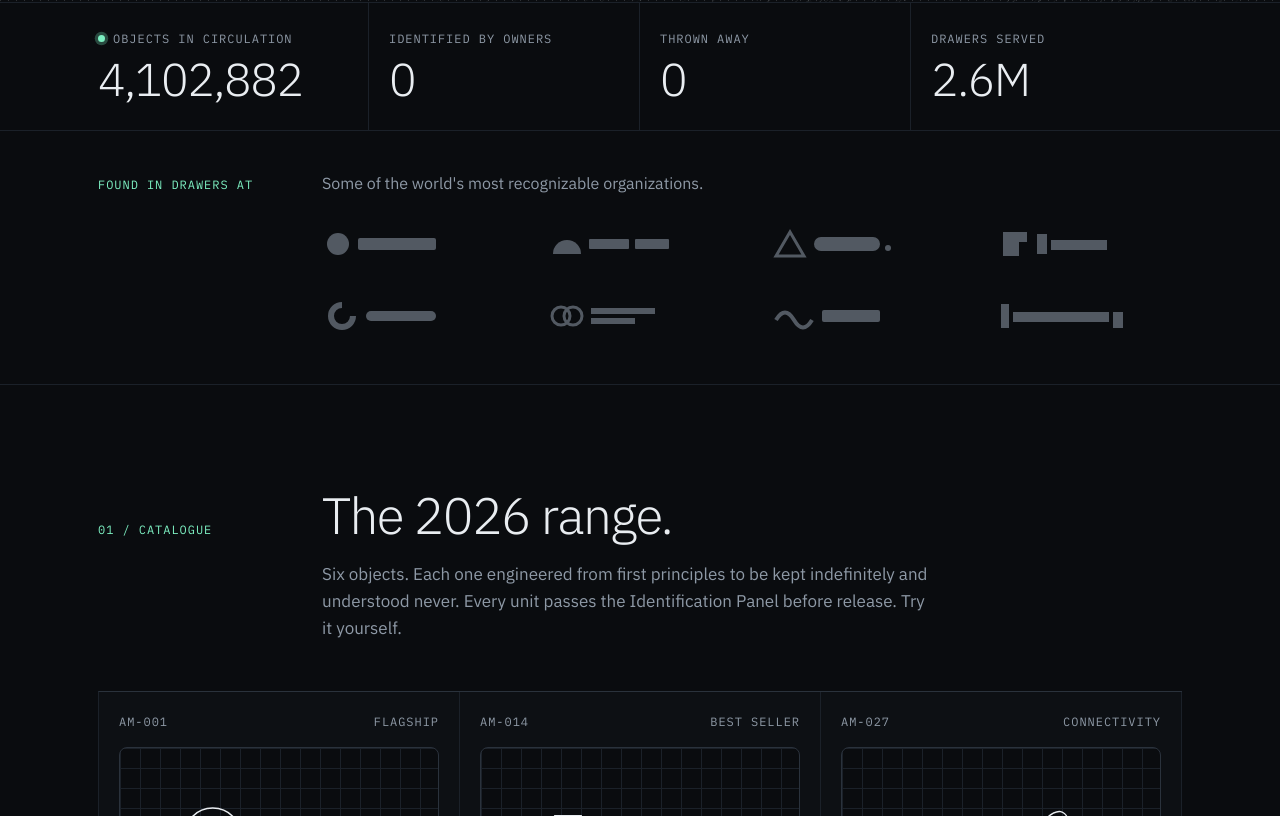
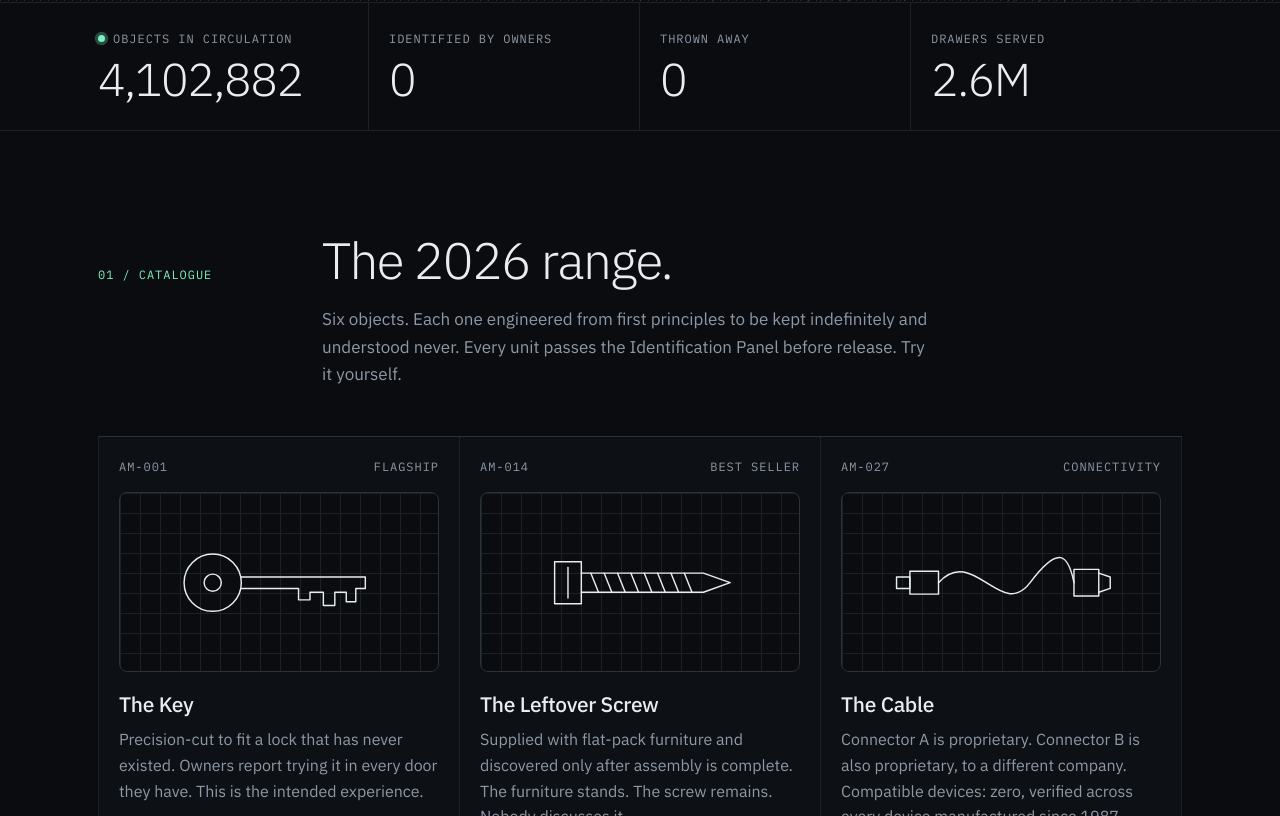
Before and after one commit to johnhreardoniv/artifactmachine-studio, a plain HTML site: page index.html in a window 1280 px wide. Shown: the part 797-1613 px from the top of the page. Drawn offline with Linux system fonts and the light colour scheme; animation ran at ten frames a second.

Commit message:
chore: remove the Found in drawers at logo bar
Co-Authored-By: Claude Opus 5.5 (1M context) <noreply@anthropic.com>

```diff
--- a/assets/site.css
+++ b/assets/site.css
@@ -284,25 +284,6 @@ a { color: inherit; text-underline-offset: 3px; }
   .figures dl > div:nth-child(2n) { border-right: 0; padding-left: 12px; }
   .figures dl > div:nth-child(-n+2) { border-bottom: 1px solid var(--rule); }
 }
-
-/* ---------- Trusted by ---------- */
-
-.trusted { padding: 40px 0 48px; border-bottom: 1px solid var(--rule); }
-.trusted .section-head { margin-bottom: 28px; }
-.trusted .section-head .trusted-note { margin: 0; color: var(--ink-2); font-size: 16px; }
-.logos {
-  list-style: none;
-  margin-top: 0;
-  margin-bottom: 0;
-  padding: 0;
-  display: grid;
-  grid-template-columns: repeat(4, 1fr);
-  gap: 32px 40px;
-  align-items: center;
-  color: var(--ink-2);
-}
-.logos svg { display: block; width: 100%; max-width: 150px; height: auto; fill: currentColor; opacity: 0.55; }
-@media (max-width: 620px) { .logos { grid-template-columns: repeat(2, 1fr); gap: 28px 32px; } }
 
 /* ---------- Sections ---------- */
 
--- a/index.html
+++ b/index.html
@@ -78,25 +78,6 @@
         <div><dt>Thrown away</dt><dd>0</dd></div>
         <div><dt>Drawers served</dt><dd>2.6M</dd></div>
       </dl>
-    </div>
-  </div>
-
-  <div class="trusted">
-    <div class="wrap">
-      <div class="section-head">
-        <p class="label">Found in drawers at</p>
-        <p class="trusted-note">Some of the world's most recognizable organizations.</p>
-      </div>
-      <ul class="logos indent">
-        <li><svg viewBox="0 0 150 40" aria-hidden="true"><circle cx="16" cy="20" r="11"/><rect x="36" y="14" width="78" height="12" rx="2"/></svg><span class="sr-only">Organization withheld</span></li>
-        <li><svg viewBox="0 0 150 40" aria-hidden="true"><path d="M6 30A14 14 0 0 1 34 30Z"/><rect x="42" y="15" width="40" height="10" rx="1"/><rect x="88" y="15" width="34" height="10" rx="1"/></svg><span class="sr-only">Organization withheld</span></li>
-        <li><svg viewBox="0 0 150 40" aria-hidden="true"><path d="M4 32L18 8L32 32Z" fill="none" stroke="currentColor" stroke-width="3"/><rect x="42" y="13" width="66" height="14" rx="7"/><circle cx="116" cy="24" r="3"/></svg><span class="sr-only">Organization withheld</span></li>
-        <li><svg viewBox="0 0 150 40" aria-hidden="true"><path d="M6 8h24v10h-8v14H6Z"/><rect x="40" y="10" width="10" height="20"/><rect x="54" y="16" width="56" height="10"/></svg><span class="sr-only">Organization withheld</span></li>
-        <li><svg viewBox="0 0 150 40" aria-hidden="true"><path d="M20 6a14 14 0 1 0 14 14h-6a8 8 0 1 1-8-8Z"/><rect x="44" y="15" width="70" height="10" rx="5"/></svg><span class="sr-only">Organization withheld</span></li>
-        <li><svg viewBox="0 0 150 40" aria-hidden="true"><circle cx="14" cy="20" r="9" fill="none" stroke="currentColor" stroke-width="3"/><circle cx="26" cy="20" r="9" fill="none" stroke="currentColor" stroke-width="3"/><rect x="44" y="12" width="64" height="6"/><rect x="44" y="22" width="44" height="6"/></svg><span class="sr-only">Organization withheld</span></li>
-        <li><svg viewBox="0 0 150 40" aria-hidden="true"><path d="M4 24c6-10 12-10 18 0s12 10 18 0" fill="none" stroke="currentColor" stroke-width="4"/><rect x="50" y="14" width="58" height="12" rx="2"/></svg><span class="sr-only">Organization withheld</span></li>
-        <li><svg viewBox="0 0 150 40" aria-hidden="true"><rect x="4" y="8" width="8" height="24"/><rect x="16" y="16" width="96" height="10"/><rect x="116" y="16" width="10" height="16"/></svg><span class="sr-only">Organization withheld</span></li>
-      </ul>
     </div>
   </div>
 
```
